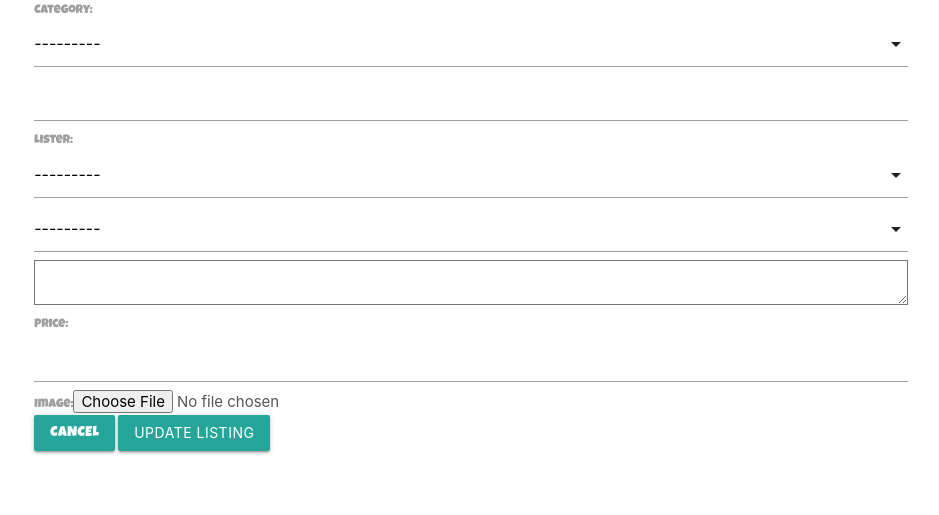
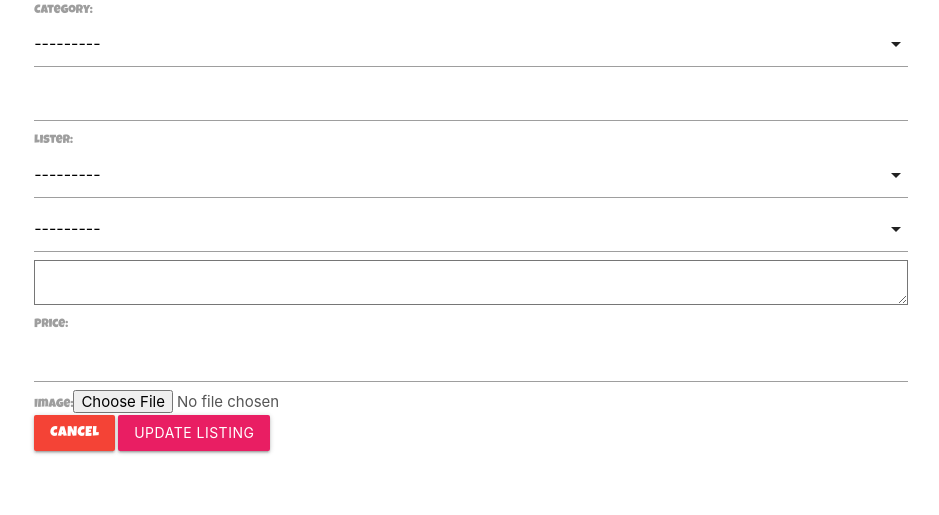
Before and after one commit to Code-Institute-Submissions/sniclasj-just-tri-it_JanResub, a Django app: template listings/templates/listings/edit_listing.html in a window 1280 px wide. Shown: the part 210-725 px from the top of the page, without its empty margins (169-1108 px from the left). Run offline with Django 3.2, Linux system fonts and the light colour scheme; the template is opened without the code that fills it: values that come from a table or form of the project are taken from there, others are empty; some libraries are stand-ins or nearby versions.

Commit message:
Remove redundant bootstrap classes

```diff
--- a/listings/templates/listings/edit_listing.html
+++ b/listings/templates/listings/edit_listing.html
@@ -2,7 +2,7 @@
 {% load static %}
 
 {% block page_header %}
-<div class="container header-container">
+<div class="container">
     <div class="row">
         <div class="col"></div>
     </div>
@@ -21,8 +21,8 @@
                     {% csrf_token %}
                     {{ form }}
                     <div class="text-right">
-                        <a class="btn btn-outline-black rounded-0" href="{% url 'listings' %}">Cancel</a>
-                        <button class="btn btn-black rounded-0" type="submit">Update Listing</button>
+                        <a class="btn red" href="{% url 'listings' %}">Cancel</a>
+                        <button class="btn pink" type="submit">Update Listing</button>
                     </div>
                 </form>
             </div>
```
